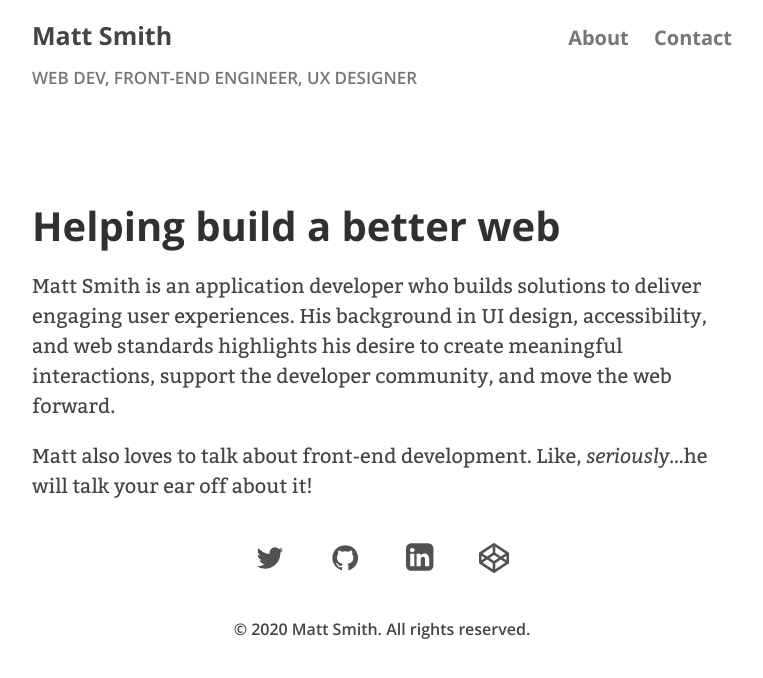
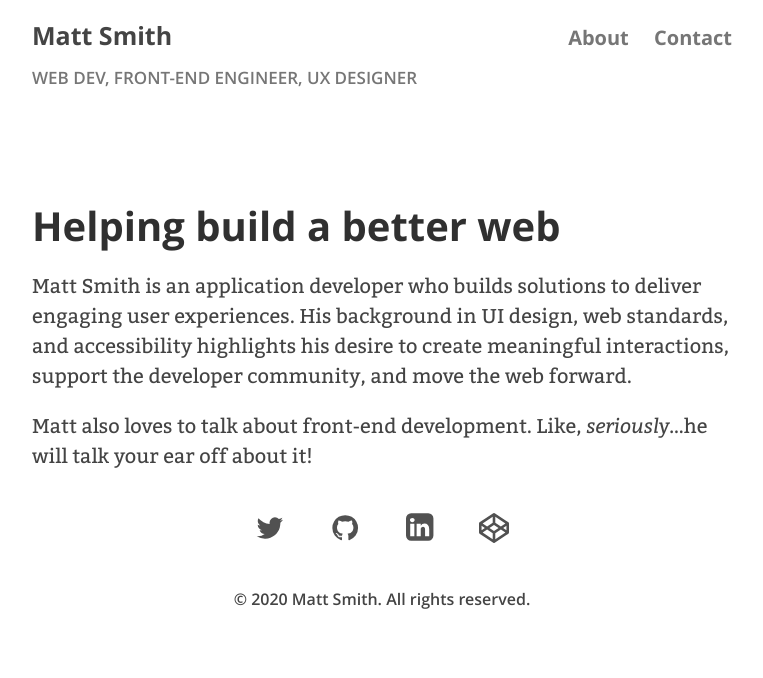
Before and after one commit to AllThingsSmitty/allthingssmitty.github.io, a Jekyll site: the page built from about.md, in a window 1280 px wide. Shown: the top 678 px of the page, without its empty margins (258-1021 px from the left). Built offline with Jekyll 4.4.1, drawn with Linux system fonts in a browser that asks for light colours; comment, search, counter and statistics services are not loaded.

Commit message:
Minor edit.

```diff
--- a/_config.yml
+++ b/_config.yml
@@ -10,7 +10,7 @@ paginate:           3
 baseurl:            ""
 
 # Site
-description:        Matt Smith is a Maine-based web developer who builds applications to deliver engaging user interactions and experiences.
+description:        Matt Smith is a Maine-based application developer who builds solutions to deliver engaging user experiences.
 
 # Google analytics
 analytics_id:       UA-55352436-3
--- a/about.md
+++ b/about.md
@@ -3,6 +3,6 @@ layout: page
 title: Helping build a better web
 ---
 
-Matt Smith is an application developer who builds solutions to deliver engaging user experiences. His background in UI design, accessibility, and web standards highlights his desire to create meaningful interactions, support the developer community, and move the web forward.
+Matt Smith is an application developer who builds solutions to deliver engaging user experiences. His background in UI design, web standards, and accessibility highlights his desire to create meaningful interactions, support the developer community, and move the web forward.
 
 Matt also loves to talk about front-end development. Like, *seriously*...he will talk your ear off about it!
```
